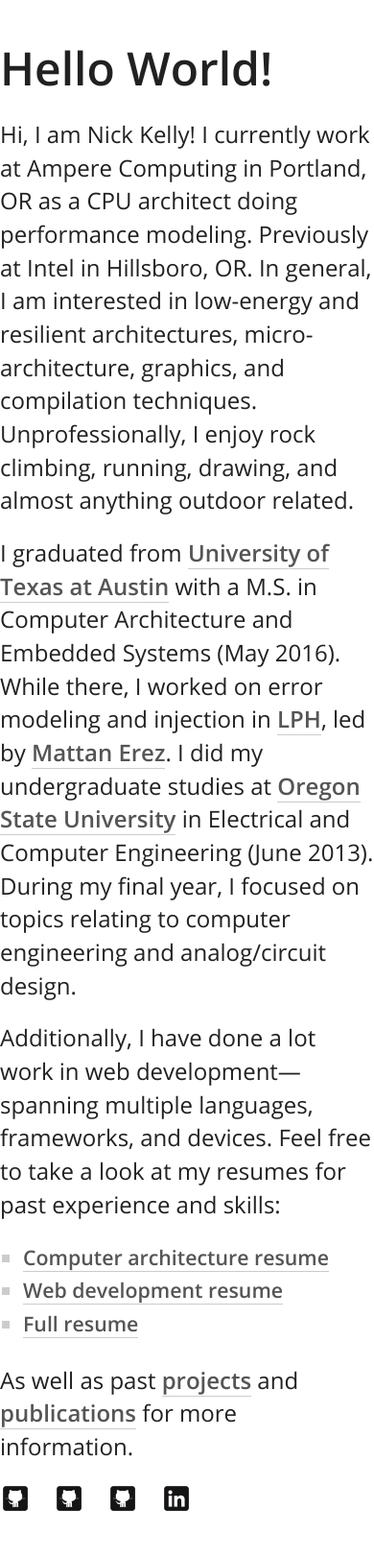
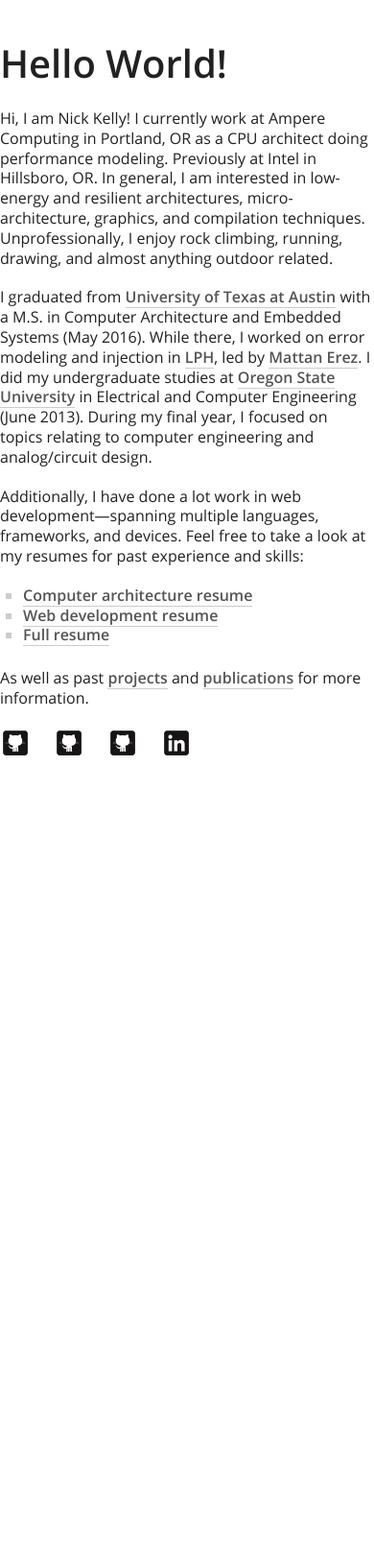
Before and after one commit to skimmmer/skimmmer.github.io, a Jekyll site: the page built from index.html, in a window 390 px wide. Shown: the part 362-1984 px from the top of the page at 96% size. Built offline with Jekyll 4.4.1, drawn with Linux system fonts in a browser that asks for light colours; nearby versions of some CDN libraries; after the commit the page ends 1197 px from its top, so only the background shows below that.

Commit message:
Adjust mobile sizes and scroll

```diff
--- a/js/main.js
+++ b/js/main.js
@@ -23,10 +23,11 @@
 	$('#headerb').css('background-image', "url('" + back + "')");
 
 	// Sticky header
-	var shrinkHeader = window.innerHeight * 0.4 - 100;
+	var headerHeight = window.innerWidth > 767 ? 100 : 120;
+	var shrinkHeader = window.innerHeight * 0.4 - headerHeight;
 
 	$(window).resize(function() {
-		shrinkHeader = window.innerHeight * 0.4 - 100;
+		shrinkHeader = window.innerHeight * 0.4 - headerHeight;
 		scrollCheck();
 	});
 
--- a/styles/main.css
+++ b/styles/main.css
@@ -397,6 +397,14 @@
 	text-decoration:none;
 }
 
+.top-header
+{
+	position:fixed;
+	top:0;
+	height:120px !important;
+	box-shadow:0 0 20px 12px #FFF;
+}
+
 #nav
 {
 	display:inline-block;
@@ -446,4 +454,43 @@
 	width:100%;
 }
 
+.large
+{
+	font-size:1em;
+	line-height:1.3em;
 }
+
+ul.large
+{
+	margin-left:24px;
+	margin-bottom:24px;
+	font-size:1em;
+	line-height:1.3em;
+}
+
+h1
+{
+	font-size:2.5em;
+	margin:20px 0;
+}
+
+h2
+{
+	font-size:2em;
+	margin:10px 0;
+	padding-top:10px;
+}
+
+h3
+{
+	font-size:1.5em;
+	margin-top:40px;
+}
+
+h4
+{
+	font-size:1.25em;
+	margin-bottom:10px;
+}
+
+}
```
